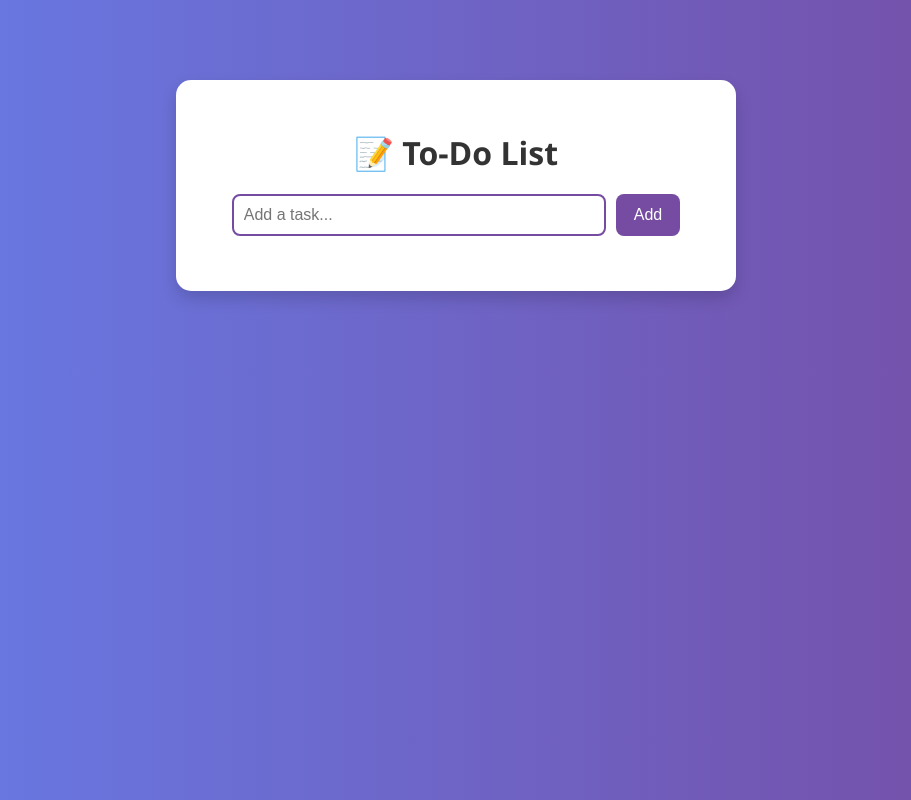
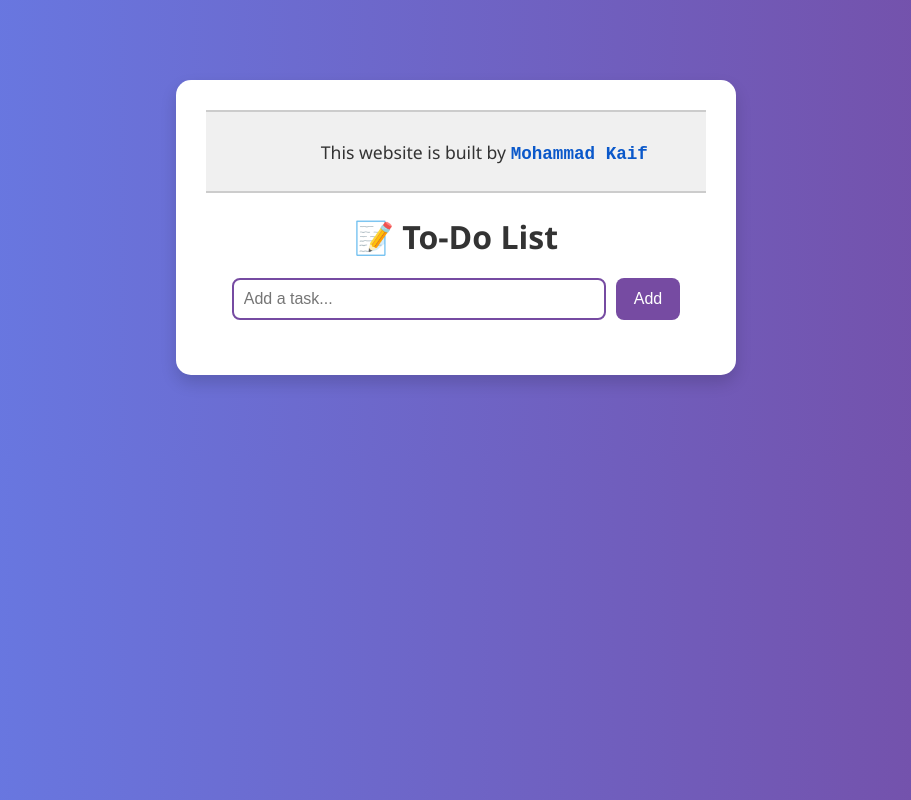
Before and after one commit to mdk018/todo-app, a React (Create React App) app: page / in a window 1280 px wide. Shown: the whole page, without its empty margins (184-1095 px from the left). Built offline with nearby package versions, Linux system fonts and the light colour scheme.

Commit message:
animation update

```diff
--- a/src/App.css
+++ b/src/App.css
@@ -106,3 +106,36 @@ button:hover {
     margin-top: 5px;
   }
 }
+
+.marquee-container {
+  width: 100%;
+  overflow: hidden;
+  background-color: #f0f0f0;
+  border-top: 2px solid #ccc;
+  border-bottom: 2px solid #ccc;
+  padding: 10px 0;
+  margin-bottom: 10px;
+}
+
+.marquee-text {
+  display: inline-block;
+  white-space: nowrap;
+  animation: scroll-left 12s linear infinite;
+  font-size: 1.1rem;
+  color: #333;
+}
+
+@keyframes scroll-left {
+  0% {
+    transform: translateX(100%);
+  }
+  100% {
+    transform: translateX(-100%);
+  }
+}
+
+.kaif-text {
+  font-weight: bold;
+  font-family: 'Courier New', Courier, monospace;
+  color: #0a58ca;
+}
--- a/src/App.js
+++ b/src/App.js
@@ -1,14 +1,12 @@
-import React, { useState } from 'react';
+import React, { useState, useEffect } from 'react';
 import './App.css';
-import { useEffect } from 'react';
-
 
 function App() {
   const [tasks, setTasks] = useState(() => {
     const stored = localStorage.getItem('tasks');
     return stored ? JSON.parse(stored) : [];
   });
-    const [input, setInput] = useState('');
+  const [input, setInput] = useState('');
 
   const addTask = () => {
     if (input.trim() !== '') {
@@ -26,9 +24,16 @@ function App() {
     localStorage.setItem('tasks', JSON.stringify(tasks));
   }, [tasks]);
 
-
+  // ✅ Keep return inside this App function!
   return (
     <div className="app">
+      {/* Scrolling Message */}
+      <div className="marquee-container">
+        <p className="marquee-text">
+          This website is built by <strong className="kaif-text">Mohammad Kaif</strong>
+        </p>
+      </div>
+
       <h1>📝 To-Do List</h1>
       <div className="input-container">
         <input
@@ -50,7 +55,6 @@ function App() {
           </li>
         ))}
       </ul>
-
     </div>
   );
 }
```
